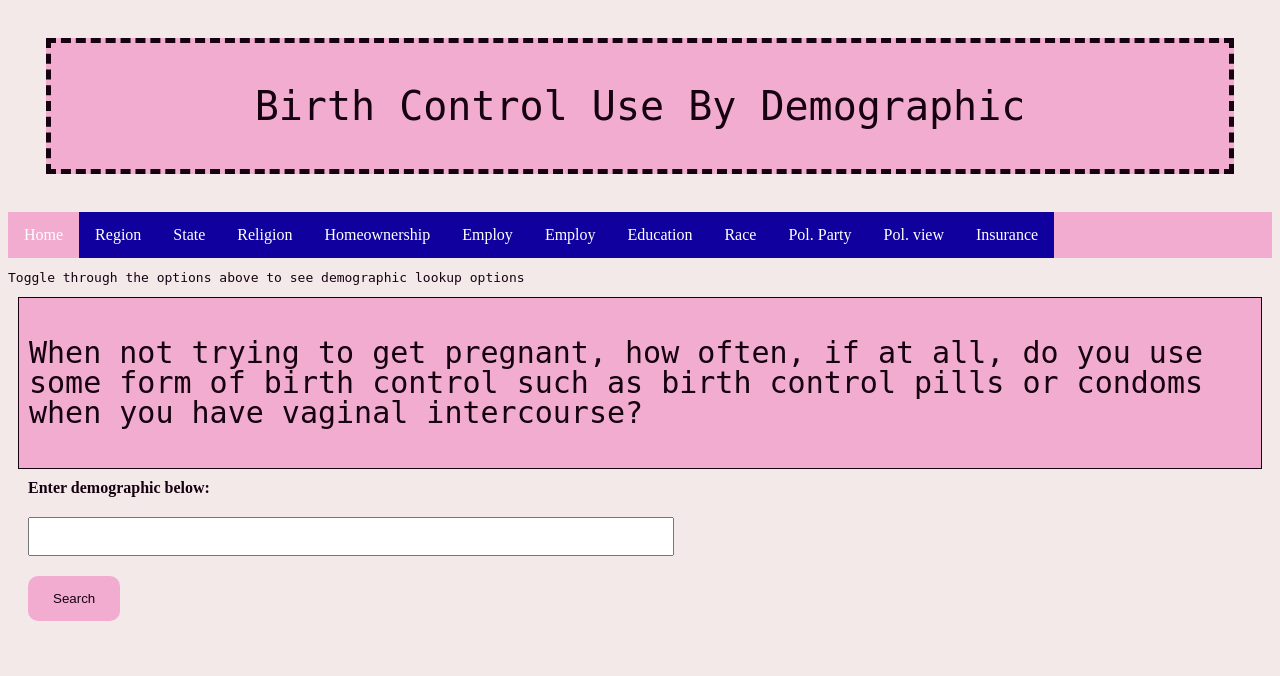
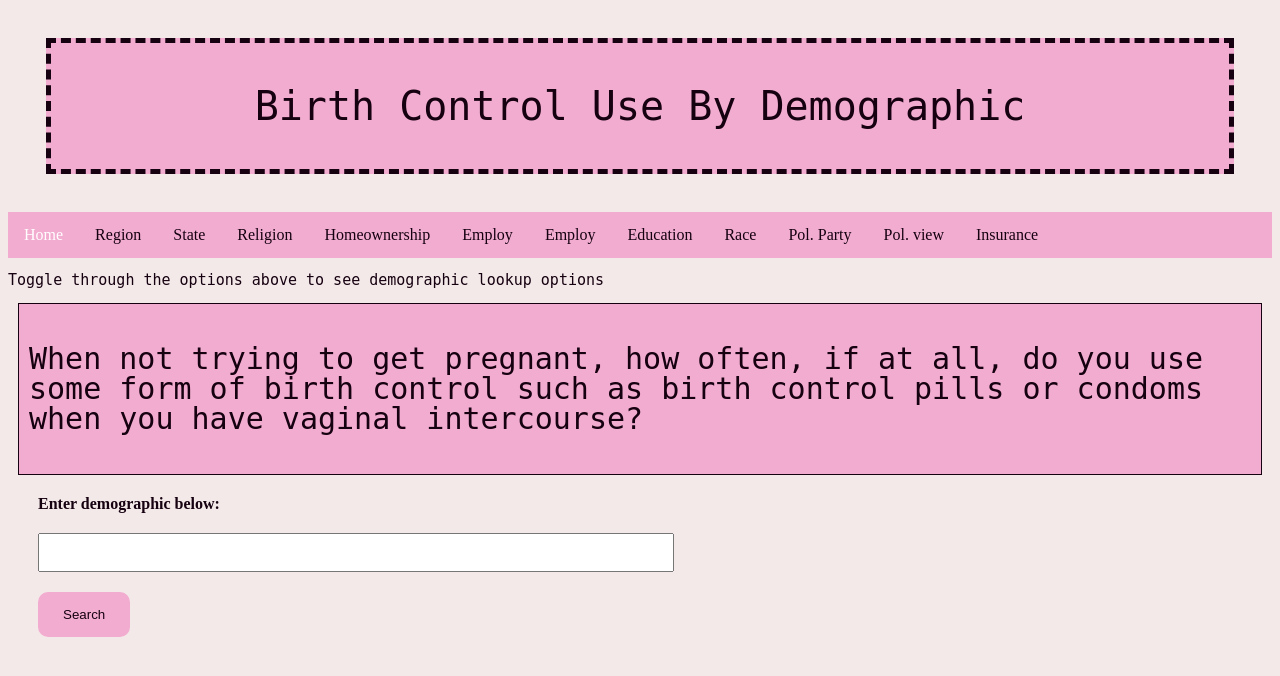
Before and after one commit to CS257-F23/team-project-d, a Flask app: page /birth-control-use in a window 1280 px wide. Shown: the top 676 px of the page. Run offline with Flask 3, Linux system fonts and the light colour scheme.

Commit message:
updating

```diff
--- a/static/search.css
+++ b/static/search.css
@@ -35,13 +35,14 @@ p {
     font-family: monospace;
     line-height: 1;
     font-weight:normal;
+    font-size:15px;
     color: rgb(22, 1, 16)
 }
 
 /*search bar*/
 form {
     margin-top: 20px;
-    margin: 10px
+    margin: 20px
 }
 
 /*Enter demographic*/
@@ -101,23 +102,23 @@ input[type="submit"] {
   font-size: 16px;
   border: none;
   outline: none;
-  color: white;
+  color: rgb(22, 1, 16);
   padding: 14px 16px;
-  background-color: rgb(16, 0, 157);
+  background-color: rgb(242, 172, 208);
   font-family: monotone;
 }
 
   .dropdown-content {
     display: none;
     position: absolute;
-    background-color: #ddd;
+    background-color: rgb(242, 172, 208);
     min-width: 160px;
     z-index: 1;
   }
 
   .dropdown-content a {
     float: none;
-    color: rgb(16, 0, 157);
+    color: rgb(22, 1, 16);
     padding: 12px 16px;
     text-decoration: none;
     display: block;
```
